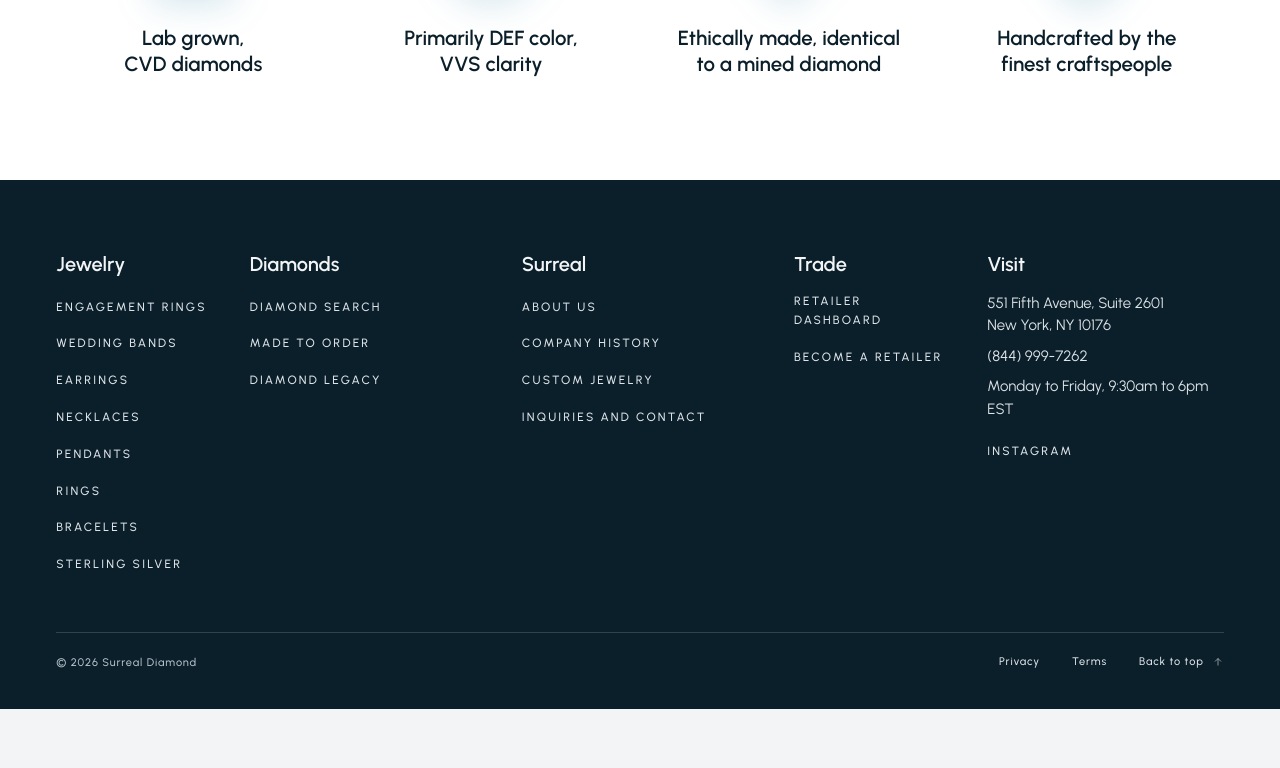
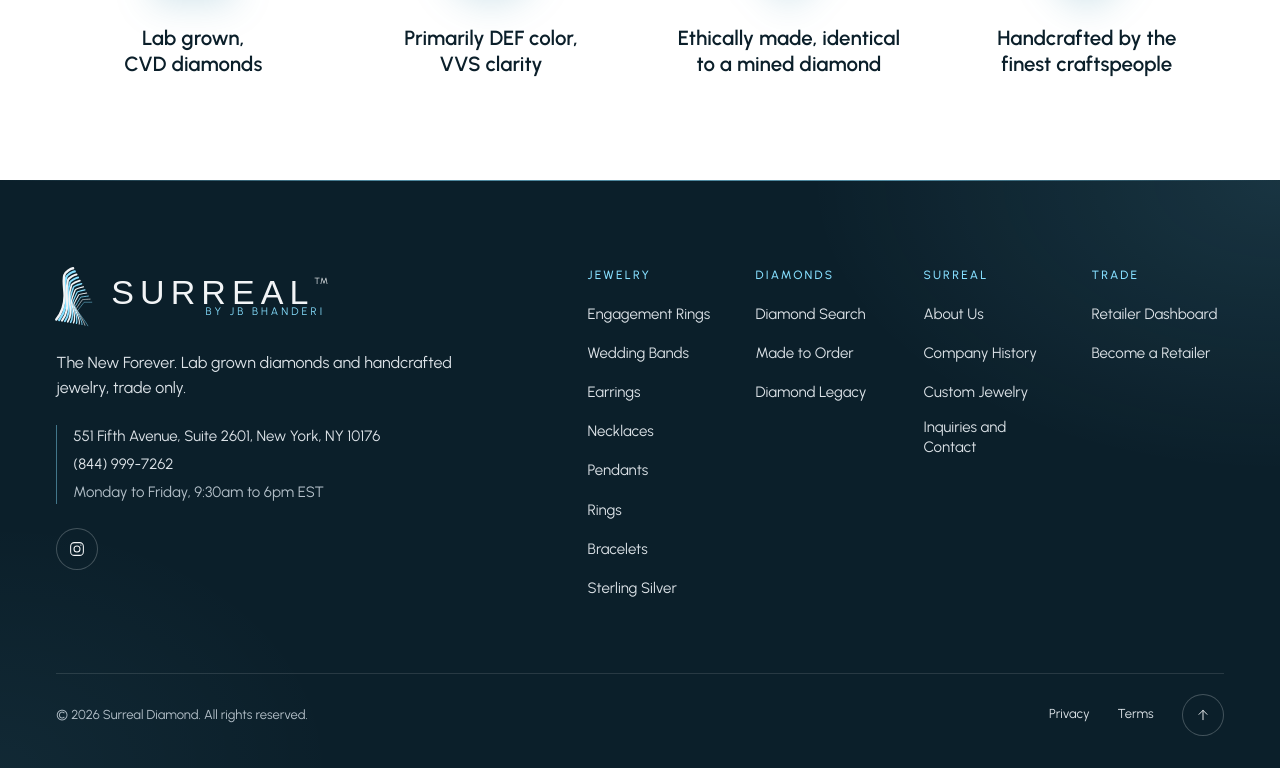
Before and after one commit to SogoDesk/surrealdimond, a Next.js app: page /jewelry/engagement/oval-halo in a window 1280 px wide. Shown: the part 6402-7170 px from the top of the page. Before the commit the page ends 7111 px from the top, so only its background shows below. Built offline with nearby package versions, Linux system fonts and the light colour scheme; a web font is replaced by a local one.

Commit message:
Footer: logo and company name, more modern layout

```diff
--- a/src/components/sections/Footer.module.css
+++ b/src/components/sections/Footer.module.css
@@ -1,42 +1,144 @@
-/* 13. The footer on the brand navy: link columns, the Visit column, the legal row */
+/* 13. The footer on the brand navy: the brand block, the link columns, the legal row */
 
 .wrap {
   /* The brand palette, fixed: the footer stays navy in the dark theme too, which flips the page tokens. */
   --ink: #0b1f2a; --porcelain: #f2f4f6; --paper: #fafbfc; --white: #ffffff; --graphite: #3a3f44; --stone: #636e78; --hairline: #dce1e6; --mist: #cff2ff; --sky: #86dfff; --line: #86dfff;
+  --f-rule: rgba(242, 244, 246, 0.12);
 }
 
 .footer {
+  position: relative;
+  isolation: isolate;
+  overflow: hidden;
   display: flex;
   flex-direction: column;
-  gap: clamp(2.5rem, 5vw, 3.5rem);
-  padding: clamp(3rem, 6vw, 4.5rem) var(--gutter) clamp(1.5rem, 3vw, 2.25rem);
+  gap: clamp(2.75rem, 6vw, 4.5rem);
+  padding: clamp(3.5rem, 7vw, 5.5rem) var(--gutter) clamp(1.5rem, 3vw, 2rem);
   background: var(--ink);
   color: var(--porcelain);
 }
+/* A soft sky light in the upper corner and a fine sky rule along the top edge. */
+.footer::before {
+  content: "";
+  position: absolute;
+  inset: 0;
+  z-index: -1;
+  background:
+    radial-gradient(42rem 26rem at 100% 0%, rgba(134, 223, 255, 0.11), transparent 70%),
+    radial-gradient(30rem 22rem at 0% 100%, rgba(134, 223, 255, 0.05), transparent 70%);
+  pointer-events: none;
+}
+.footer::after {
+  content: "";
+  position: absolute;
+  inset: 0 0 auto;
+  height: 1px;
+  background: linear-gradient(90deg, transparent, rgba(134, 223, 255, 0.55) 30%, rgba(134, 223, 255, 0.55) 70%, transparent);
+  pointer-events: none;
+}
+
+/* Brand block beside the link columns */
+.top {
+  display: grid;
+  grid-template-columns: minmax(0, 5fr) minmax(0, 7fr);
+  gap: clamp(2.5rem, 6vw, 6rem);
+}
+@media (max-width: 1199px) {
+  .top { grid-template-columns: 1fr; }
+}
+
+.brand {
+  display: flex;
+  flex-direction: column;
+  align-items: flex-start;
+  gap: 1.5rem;
+  max-width: 26rem;
+}
+.logo {
+  display: inline-flex;
+  align-items: center;
+  gap: 18px;
+  color: var(--porcelain);
+  border-radius: 8px;
+}
+.logo svg { display: block; overflow: visible; }
+.logo:focus-visible { outline: 2px solid var(--sky); outline-offset: 6px; }
+.wordmark { color: inherit; }
+/* The trademark as a small superscript after the L, as in the header. */
+.wordmark [data-wordmark-text] { padding-right: 0.4em !important; }
+.wordmark [data-wordmark-text] > span { font-size: 9px !important; }
+.wordmark [data-wordmark-byline] { color: var(--sky); }
+
+.line {
+  margin: 0;
+  font-family: var(--font-ui), "Urbanist", sans-serif;
+  font-size: 1rem;
+  line-height: 1.6;
+  color: var(--on-dark-soft);
+}
+
+.visit {
+  display: flex;
+  flex-direction: column;
+  gap: 0.35rem;
+  margin: 0;
+  padding-left: 1rem;
+  border-left: 1px solid rgba(134, 223, 255, 0.45);
+  font-style: normal;
+  font-family: var(--font-ui), "Urbanist", sans-serif;
+  font-size: 0.9375rem;
+  line-height: 1.5;
+  color: var(--on-dark-muted);
+}
+.visitLink {
+  width: fit-content;
+  color: var(--on-dark-soft);
+  transition: color 0.3s var(--ease-surreal);
+}
+.visitLink:hover,
+.visitLink:focus-visible { color: var(--sky); }
+.visitLink:focus-visible { outline: 2px solid var(--sky); outline-offset: 3px; border-radius: 2px; }
+
+.social,
+.toTop {
+  display: inline-flex;
+  align-items: center;
+  justify-content: center;
+  flex: 0 0 auto;
+  width: 42px;
+  height: 42px;
+  border-radius: 50%;
+  box-shadow: inset 0 0 0 1px rgba(242, 244, 246, 0.24);
+  color: var(--porcelain);
+  transition: background-color 0.3s var(--ease-surreal), color 0.3s var(--ease-surreal), box-shadow 0.3s var(--ease-surreal);
+}
+.social:hover,
+.toTop:hover { background: var(--sky); color: var(--ink); box-shadow: none; }
+.social:focus-visible,
+.toTop:focus-visible { outline: 2px solid var(--sky); outline-offset: 3px; }
+.toTop svg { transition: transform 0.45s var(--ease-surreal); }
+.toTop:hover svg { transform: translateY(-2px); }
 
 /* Link columns */
 .columns {
   display: grid;
-  grid-template-columns: 2fr 3fr 3fr 2fr 3fr;
-  column-gap: var(--col-gap);
-  row-gap: 2.5rem;
-}
-@media (max-width: 1023px) {
-  .columns { grid-template-columns: repeat(3, minmax(0, 1fr)); }
+  grid-template-columns: repeat(4, minmax(0, 1fr));
+  gap: 2.5rem var(--col-gap);
+  align-content: start;
 }
 @media (max-width: 599px) {
   .columns { grid-template-columns: repeat(2, minmax(0, 1fr)); }
 }
-.col {
-  min-width: 0;
-}
+.col { min-width: 0; }
 .colTitle {
-  margin: 0 0 1rem;
-  font-family: var(--font-editorial), "Urbanist", "Helvetica Neue", Arial, sans-serif;
-  font-weight: 600;
-  font-size: 20px;
+  margin: 0 0 1.1rem;
+  font-family: var(--font-ui), "Urbanist", sans-serif;
+  font-weight: 500;
+  font-size: 0.75rem;
   line-height: 1.2;
-  color: var(--porcelain);
+  letter-spacing: 0.18em;
+  text-transform: uppercase;
+  color: var(--sky);
 }
 .list {
   list-style: none;
@@ -44,13 +146,16 @@
   padding: 0;
   display: flex;
   flex-direction: column;
-  gap: 0.6rem;
+  gap: 0.75rem;
 }
 .link {
   position: relative;
   display: inline-block;
   padding-bottom: 2px;
-  color: var(--fg-soft);
+  font-family: var(--font-ui), "Urbanist", sans-serif;
+  font-size: 0.9375rem;
+  line-height: 1.35;
+  color: var(--on-dark-soft);
   transition: color 0.3s var(--ease-surreal);
 }
 .link::after {
@@ -66,9 +171,7 @@
   transition: transform 0.5s var(--ease-surreal);
 }
 .link:hover,
-.link:focus-visible {
-  color: var(--porcelain);
-}
+.link:focus-visible { color: var(--porcelain); }
 .link:hover::after,
 .link:focus-visible::after {
   transform: scaleX(1);
@@ -78,25 +181,6 @@
   outline: 2px solid var(--sky);
   outline-offset: 4px;
 }
-.address {
-  display: flex;
-  flex-direction: column;
-  gap: 0.5rem;
-  margin: 0 0 1rem;
-  font-style: normal;
-  font-family: var(--font-ui), "Urbanist", sans-serif;
-  font-weight: 400;
-  font-size: 0.9375rem;
-  line-height: 1.5;
-  color: var(--fg-soft);
-}
-.addressLink {
-  transition: color 0.3s var(--ease-surreal);
-}
-.addressLink:hover,
-.addressLink:focus-visible {
-  color: var(--porcelain);
-}
 
 /* Legal row */
 .legal {
@@ -104,27 +188,19 @@
   align-items: center;
   justify-content: space-between;
   flex-wrap: wrap;
-  gap: 1.5rem 2.5rem;
+  gap: 1rem 2.5rem;
   padding-top: 1.25rem;
-  border-top: 1px solid rgba(242, 244, 246, 0.16);
+  border-top: 1px solid var(--f-rule);
 }
 .copyright {
   margin: 0;
-  color: var(--fg-muted);
+  font-family: var(--font-ui), "Urbanist", sans-serif;
+  font-size: 0.8125rem;
+  color: var(--on-dark-muted);
 }
 .legalLinks {
   display: flex;
   align-items: center;
-  gap: 2rem;
+  gap: 1.75rem;
 }
-.top {
-  display: inline-flex;
-  align-items: center;
-  gap: 0.5rem;
-}
-.top svg {
-  transition: transform 0.45s var(--ease-surreal);
-}
-.top:hover svg {
-  transform: translateY(-3px);
-}
+.legalLinks .link { font-size: 0.8125rem; }
--- a/src/components/sections/Footer.tsx
+++ b/src/components/sections/Footer.tsx
@@ -1,14 +1,18 @@
 "use client";
 
 /**
- * 13. The footer, simplified (client change request, November 2026): on
- * the brand navy, the link columns from src/content/site.ts with the Visit
- * column beside them, then the legal row. The newsletter, the animated mark
- * and wordmark band and the back-cover reveal are gone; the footer sits in
- * the page's normal flow.
+ * 13. The footer on the brand navy (client change request, November 2026:
+ * simplified, then the logo and company name brought back in a more modern
+ * layout). The brand block leads: the line mark with the SURREAL wordmark
+ * and its byline, The New Forever, the New York office and Instagram. The
+ * link columns from src/content/site.ts sit beside it, then the legal row.
+ * Nothing animates in; the footer sits in the page's normal flow.
  */
 
 import Link from "next/link";
+import LineMark from "@/components/brand/LineMark";
+import Wordmark from "@/components/brand/Wordmark";
+import { LINE_MARK_ASPECT } from "@/components/brand/lineMarkPaths";
 import Section from "@/components/ui/Section";
 import { brand, footerColumns, legal } from "@/content/site";
 import { prefersReducedMotion } from "@/hooks/useMedia";
@@ -17,6 +21,7 @@ import styles from "./Footer.module.css";
 
 const PRIVACY = legal.find((l) => l.href === "/privacy")?.href ?? "/privacy";
 const TERMS = legal.find((l) => l.href === "/terms")?.href ?? "/terms";
+const MARK = 58;
 
 export interface FooterProps {
   className?: string;
@@ -33,7 +38,36 @@ export default function Footer({ className = "" }: FooterProps) {
   return (
     <Section id="footer" theme="navy" as="div" className={`${styles.wrap} ${className}`}>
       <footer className={styles.footer}>
-        <div className={styles.columns}>
+        <div className={styles.top}>
+          <div className={styles.brand}>
+            <Link href="/" className={styles.logo} aria-label={`${brand.name}, home`}>
+              <LineMark navy="var(--porcelain)" sky="var(--sky)" alternating strokeCount={12} strokeScale={6} style={{ height: MARK, width: MARK * LINE_MARK_ASPECT }} />
+              <Wordmark size={34} withByline withTm className={styles.wordmark} />
+            </Link>
+            <p className={styles.line}>
+              {brand.positioning}. Lab grown diamonds and handcrafted jewelry, trade only.
+            </p>
+
+            <address className={`${styles.visit} tabular`}>
+              <a href={brand.office.mapHref} target="_blank" rel="noreferrer" className={styles.visitLink}>
+                {brand.office.address1}, {brand.office.address2}
+              </a>
+              <a href={brand.office.phoneHref} className={styles.visitLink}>
+                {brand.office.phone}
+              </a>
+              <span>{brand.office.hours}</span>
+            </address>
+
+            <a href={brand.social.instagram} target="_blank" rel="noreferrer" className={styles.social} aria-label="Surreal on Instagram">
+              <svg aria-hidden viewBox="0 0 24 24" width="18" height="18" fill="none" stroke="currentColor" strokeWidth="1.4">
+                <rect x="3.5" y="3.5" width="17" height="17" rx="5" />
+                <circle cx="12" cy="12" r="4" />
+                <circle cx="17.2" cy="6.8" r="0.9" fill="currentColor" stroke="none" />
+              </svg>
+            </a>
+          </div>
+
+          <nav className={styles.columns} aria-label="Footer">
             {footerColumns.map((col) => (
               <div key={col.title} className={styles.col}>
                 <h3 className={styles.colTitle}>{col.title}</h3>
@@ -43,7 +77,7 @@ export default function Footer({ className = "" }: FooterProps) {
                     .filter((l) => !(dealer && l.href.startsWith("/contact?type=dealer")))
                     .map((l) => (
                       <li key={l.href + l.label}>
-                      <Link href={l.href} className={`t-nav ${styles.link}`}>
+                        <Link href={l.href} className={styles.link}>
                           {l.label}
                         </Link>
                       </li>
@@ -51,39 +85,22 @@ export default function Footer({ className = "" }: FooterProps) {
                 </ul>
               </div>
             ))}
-          <div className={styles.col}>
-            <h3 className={styles.colTitle}>Visit</h3>
-            <address className={`${styles.address} tabular`}>
-              <a href={brand.office.mapHref} target="_blank" rel="noreferrer" className={styles.addressLink}>
-                {brand.office.address1}
-                <br />
-                {brand.office.address2}
-              </a>
-              <a href={brand.office.phoneHref} className={styles.addressLink}>
-                {brand.office.phone}
-              </a>
-              <span>{brand.office.hours}</span>
-            </address>
-            <a href={brand.social.instagram} target="_blank" rel="noreferrer" className={`t-nav ${styles.link}`}>
-              Instagram
-            </a>
-          </div>
+          </nav>
         </div>
 
         <div className={styles.legal}>
-          <p className={`t-caption ${styles.copyright}`}>
-            &copy; {year} {brand.name}
+          <p className={styles.copyright}>
+            &copy; {year} {brand.name}. All rights reserved.
           </p>
           <div className={styles.legalLinks}>
-            <Link href={PRIVACY} className={`t-caption ${styles.link}`}>
+            <Link href={PRIVACY} className={styles.link}>
               Privacy
             </Link>
-            <Link href={TERMS} className={`t-caption ${styles.link}`}>
+            <Link href={TERMS} className={styles.link}>
               Terms
             </Link>
-            <button type="button" onClick={backToTop} className={`t-caption ${styles.link} ${styles.top}`}>
-              Back to top
-              <svg aria-hidden viewBox="0 0 24 24" width="12" height="12" fill="none" stroke="currentColor" strokeWidth="1.2">
+            <button type="button" onClick={backToTop} className={styles.toTop} aria-label="Back to top">
+              <svg aria-hidden viewBox="0 0 24 24" width="16" height="16" fill="none" stroke="currentColor" strokeWidth="1.4" strokeLinecap="round" strokeLinejoin="round">
                 <path d="M12 19V5M6 11l6-6 6 6" />
               </svg>
             </button>
```
Lines whose indentation alone changed are shown as unchanged.
